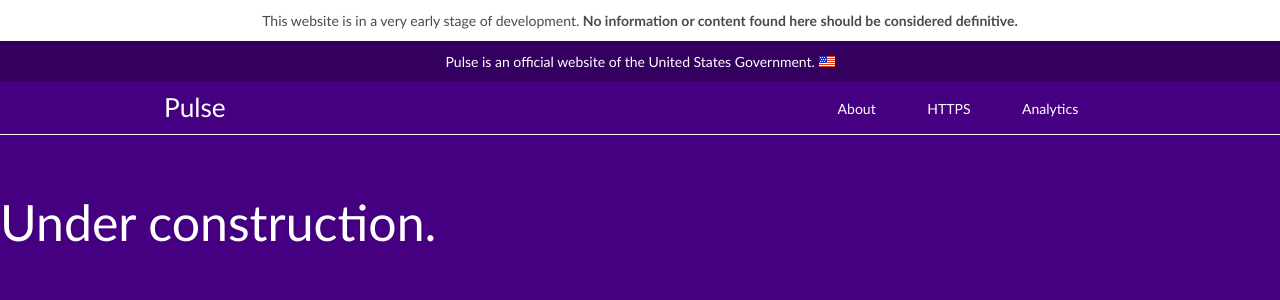
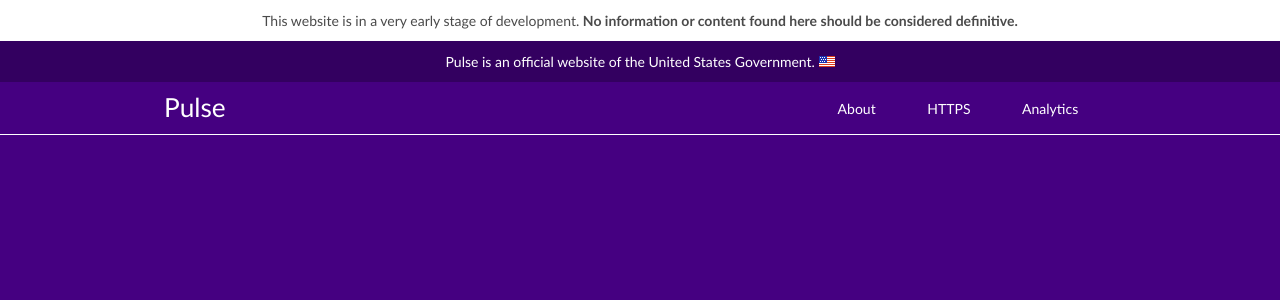
Before and after one commit to 18F/pulse, a Jekyll site: the page built from pages/about.html, in a window 1280 px wide. Shown: the top 300 px of the page. Built offline with Jekyll 4.4.1, drawn with Linux system fonts in a browser that asks for light colours; Markdown is read by kramdown in place of the engine named in the settings.

Commit message:
Removing under construction text and styling.

```diff
--- a/assets/css/main.css
+++ b/assets/css/main.css
@@ -204,11 +204,6 @@
 body {
   background-color: #450081; }
 
-.construction {
-  color: white;
-  margin: 50px 0;
-  font-size: 50px; }
-
 .button {
   padding: 10px;
   text-align: center;
--- a/pages/about.html
+++ b/pages/about.html
@@ -3,7 +3,3 @@
 id: about
 permalink: /about/
 ---
-
-<p class="construction">
-  Under construction.
-</p>
```
Also changed, not shown: assets/scss/main.scss (+0 -7 lines), 1 other file.
